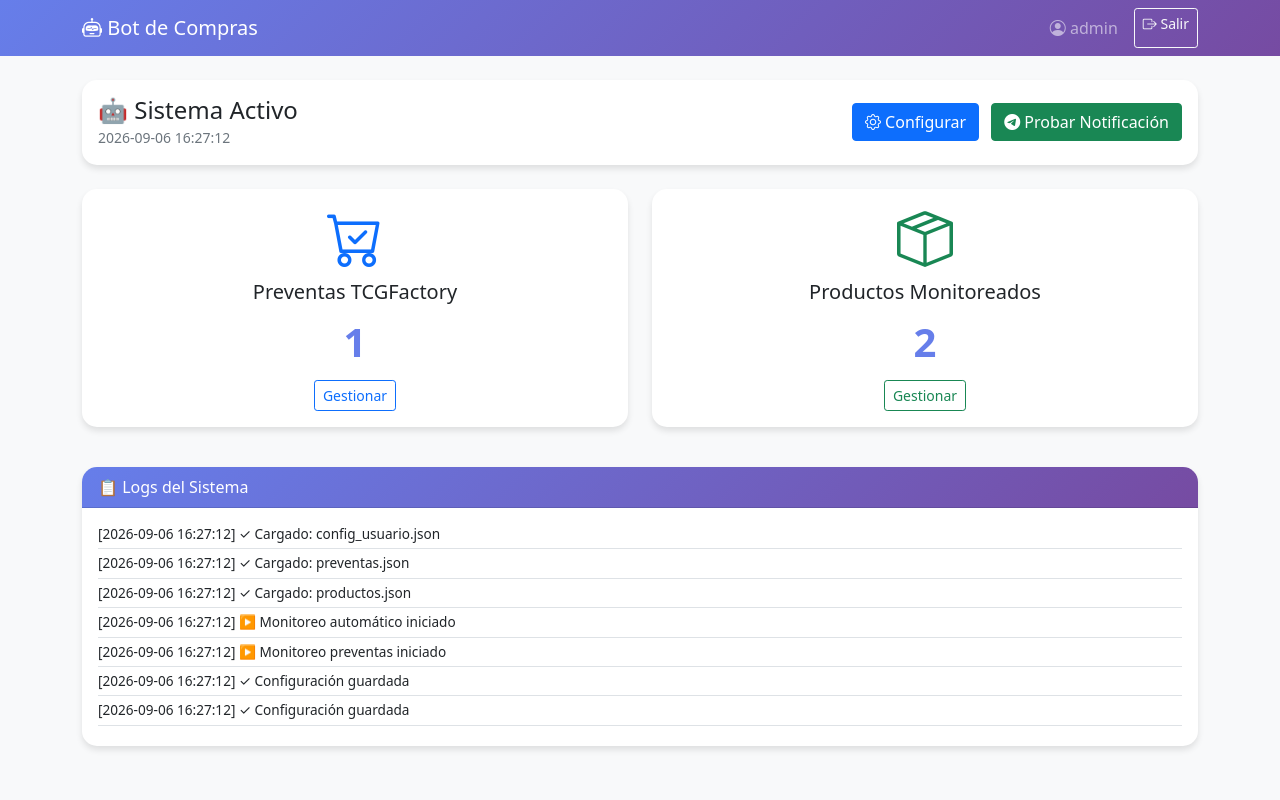
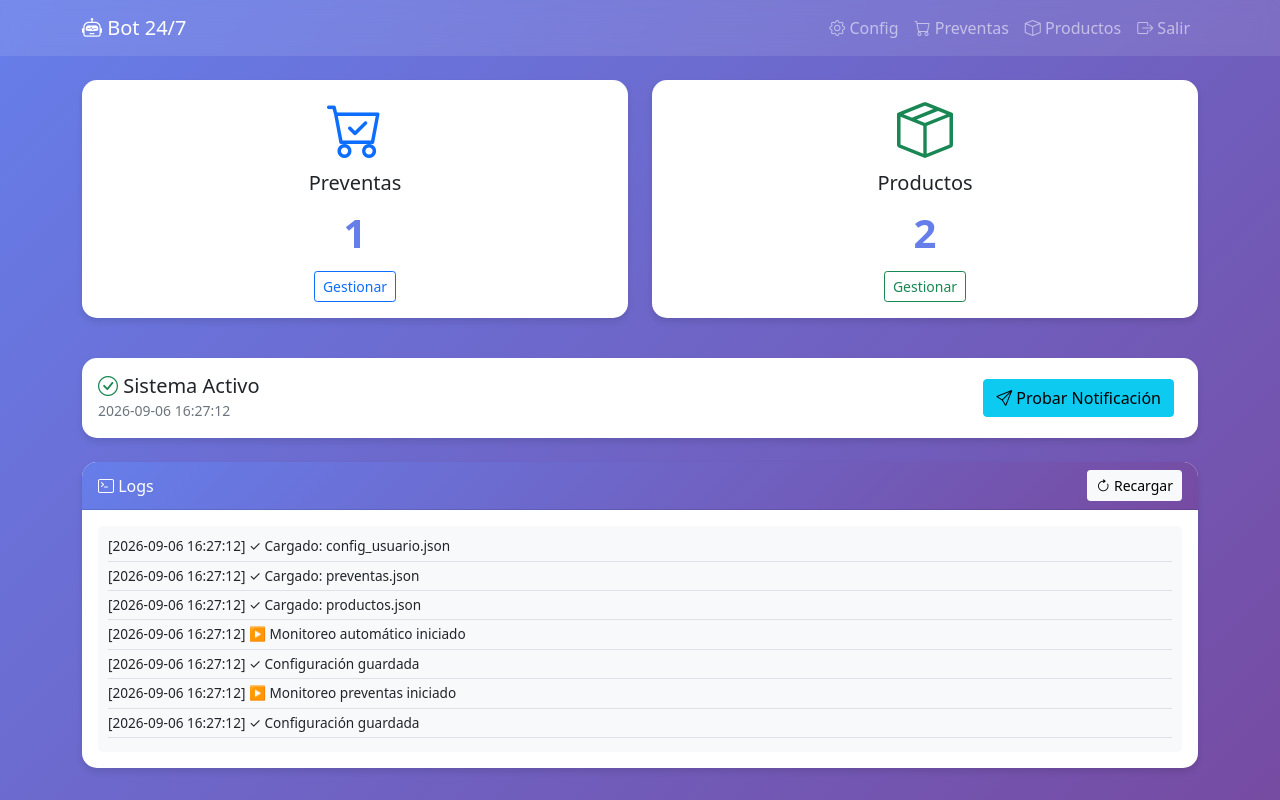
Before and after one commit to jcr908989/BotCompras, a Flask app: page / in a window 1280 px wide. Run offline with Flask 3, Linux system fonts and the light colour scheme; the visitor is signed in with stand-in values (Sample User, id 1).

Commit message:
index.html

```diff
--- a/templates/index.html
+++ b/templates/index.html
@@ -3,25 +3,32 @@
 <head>
     <meta charset="UTF-8">
     <meta name="viewport" content="width=device-width, initial-scale=1.0">
-    <title>Bot de Compras</title>
+    <title>Bot de Compras 24/7</title>
     <link href="https://cdn.jsdelivr.net/npm/bootstrap@5.1.3/dist/css/bootstrap.min.css" rel="stylesheet">
     <link rel="stylesheet" href="https://cdn.jsdelivr.net/npm/bootstrap-icons@1.8.1/font/bootstrap-icons.css">
     <script src="https://code.jquery.com/jquery-3.6.0.min.js"></script>
     <style>
-        body { background-color: #f8f9fa; }
-        .navbar { background: linear-gradient(135deg, #667eea 0%, #764ba2 100%); }
+        body { background: linear-gradient(135deg, #667eea 0%, #764ba2 100%); min-height: 100vh; }
         .card { border: none; border-radius: 15px; box-shadow: 0 4px 6px rgba(0,0,0,0.1); }
         .card-header { background: linear-gradient(135deg, #667eea 0%, #764ba2 100%); color: white; border-radius: 15px 15px 0 0 !important; }
         .stats-number { font-size: 2.5rem; font-weight: bold; color: #667eea; }
+        .nav-glass { background: rgba(255,255,255,0.1); backdrop-filter: blur(10px); }
     </style>
 </head>
 <body>
-    <nav class="navbar navbar-expand-lg navbar-dark mb-4">
+    <nav class="navbar navbar-expand-lg navbar-dark nav-glass mb-4">
         <div class="container">
-            <a class="navbar-brand" href="/"><i class="bi bi-robot"></i> Bot de Compras</a>
-            <div class="d-flex">
-                <span class="navbar-text me-3"><i class="bi bi-person-circle"></i> admin</span>
-                <a href="/logout" class="btn btn-outline-light btn-sm"><i class="bi bi-box-arrow-right"></i> Salir</a>
+            <a class="navbar-brand" href="/"><i class="bi bi-robot"></i> Bot 24/7</a>
+            <button class="navbar-toggler" type="button" data-bs-toggle="collapse" data-bs-target="#navbarNav">
+                <span class="navbar-toggler-icon"></span>
+            </button>
+            <div class="collapse navbar-collapse" id="navbarNav">
+                <ul class="navbar-nav ms-auto">
+                    <li class="nav-item"><a class="nav-link" href="/configuracion"><i class="bi bi-gear"></i> Config</a></li>
+                    <li class="nav-item"><a class="nav-link" href="/preventas"><i class="bi bi-cart"></i> Preventas</a></li>
+                    <li class="nav-item"><a class="nav-link" href="/productos"><i class="bi bi-box"></i> Productos</a></li>
+                    <li class="nav-item"><a class="nav-link" href="/logout"><i class="bi bi-box-arrow-right"></i> Salir</a></li>
+                </ul>
             </div>
         </div>
     </nav>
@@ -30,36 +37,20 @@
         {% with messages = get_flashed_messages(with_categories=true) %}
             {% if messages %}
                 {% for category, message in messages %}
-                    <div class="alert alert-success">{{ message }}</div>
+                    <div class="alert alert-success alert-dismissible fade show">
+                        {{ message }}
+                        <button type="button" class="btn-close" data-bs-dismiss="alert"></button>
+                    </div>
                 {% endfor %}
             {% endif %}
         {% endwith %}
-
-        <div class="row mb-4">
-            <div class="col-12">
-                <div class="card">
-                    <div class="card-body">
-                        <div class="d-flex justify-content-between align-items-center">
-                            <div>
-                                <h4 class="card-title mb-0">🤖 Sistema Activo</h4>
-                                <small class="text-muted">{{ fecha }}</small>
-                            </div>
-                            <div>
-                                <a href="/configuracion" class="btn btn-primary me-2"><i class="bi bi-gear"></i> Configurar</a>
-                                <button class="btn btn-success" onclick="probarNotificacion()"><i class="bi bi-telegram"></i> Probar Notificación</button>
-                            </div>
-                        </div>
-                    </div>
-                </div>
-            </div>
-        </div>
 
         <div class="row mb-4">
             <div class="col-md-6 mb-3">
                 <div class="card text-center h-100">
                     <div class="card-body">
                         <i class="bi bi-cart-check display-4 text-primary"></i>
-                        <h5 class="mt-2">Preventas TCGFactory</h5>
+                        <h5 class="mt-2">Preventas</h5>
                         <div class="stats-number">{{ preventas }}</div>
                         <a href="/preventas" class="btn btn-outline-primary btn-sm mt-2">Gestionar</a>
                     </div>
@@ -69,9 +60,32 @@
                 <div class="card text-center h-100">
                     <div class="card-body">
                         <i class="bi bi-box-seam display-4 text-success"></i>
-                        <h5 class="mt-2">Productos Monitoreados</h5>
+                        <h5 class="mt-2">Productos</h5>
                         <div class="stats-number">{{ productos }}</div>
                         <a href="/productos" class="btn btn-outline-success btn-sm mt-2">Gestionar</a>
+                    </div>
+                </div>
+            </div>
+        </div>
+
+        <div class="row mb-4">
+            <div class="col-12">
+                <div class="card">
+                    <div class="card-body">
+                        <div class="d-flex justify-content-between align-items-center">
+                            <div>
+                                <h5 class="mb-0">
+                                    <i class="bi bi-{{ 'check-circle' if estado else 'x-circle' }} text-{{ 'success' if estado else 'danger' }}"></i>
+                                    Sistema {{ 'Activo' if estado else 'Inactivo' }}
+                                </h5>
+                                <small class="text-muted">{{ fecha }}</small>
+                            </div>
+                            <div>
+                                <button class="btn btn-info me-2" onclick="testNotificacion()">
+                                    <i class="bi bi-send"></i> Probar Notificación
+                                </button>
+                            </div>
+                        </div>
                     </div>
                 </div>
             </div>
@@ -80,9 +94,14 @@
         <div class="row">
             <div class="col-12">
                 <div class="card">
-                    <div class="card-header">📋 Logs del Sistema</div>
+                    <div class="card-header d-flex justify-content-between align-items-center">
+                        <span><i class="bi bi-terminal"></i> Logs</span>
+                        <button class="btn btn-light btn-sm" onclick="location.reload()">
+                            <i class="bi bi-arrow-clockwise"></i> Recargar
+                        </button>
+                    </div>
                     <div class="card-body">
-                        <div id="logs" style="max-height: 400px; overflow-y: auto; font-size: 0.85rem;">
+                        <div id="logs" style="max-height: 300px; overflow-y: auto; font-size: 0.85rem; background: #f8f9fa; padding: 10px; border-radius: 5px;">
                             <p class="text-muted text-center">Cargando...</p>
                         </div>
                     </div>
@@ -92,18 +111,20 @@
     </div>
 
     <script>
-        function probarNotificacion() {
-            fetch('/api/notificar', {
-                method: 'POST',
-                headers: {'Content-Type': 'application/json'},
-                body: JSON.stringify({mensaje: '✅ Bot funcionando correctamente'})
-            }).then(r => r.json()).then(d => alert(d.success ? '✅ Notificación enviada' : '❌ Error'));
+        function testNotificacion() {
+            fetch('/api/notificar', {method: 'POST'})
+                .then(r => r.json())
+                .then(d => alert(d.success ? '✅ Notificación enviada a Telegram y WhatsApp' : '❌ Error'));
         }
 
         function actualizarLogs() {
-            fetch('/api/logs').then(r => r.json()).then(d => {
-                document.getElementById('logs').innerHTML = d.logs.map(l => `<p class="mb-1 border-bottom pb-1">${l}</p>`).join('');
-            });
+            fetch('/api/logs')
+                .then(r => r.json())
+                .then(d => {
+                    document.getElementById('logs').innerHTML = d.logs.map(l =>
+                        `<p class="mb-1 border-bottom pb-1">${l}</p>`
+                    ).join('');
+                });
         }
 
         setInterval(actualizarLogs, 5000);
```
